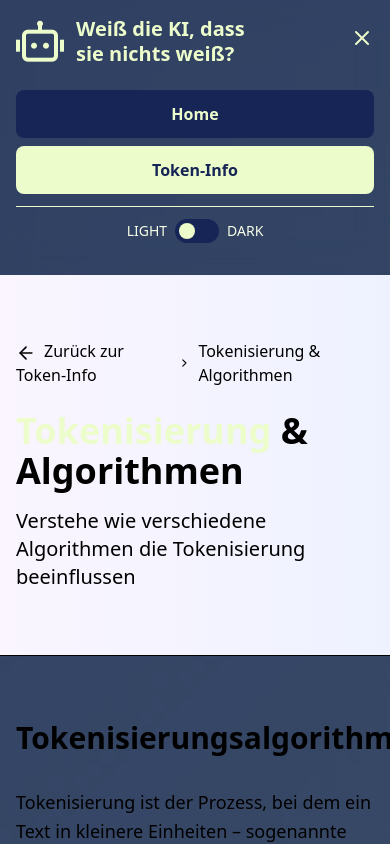
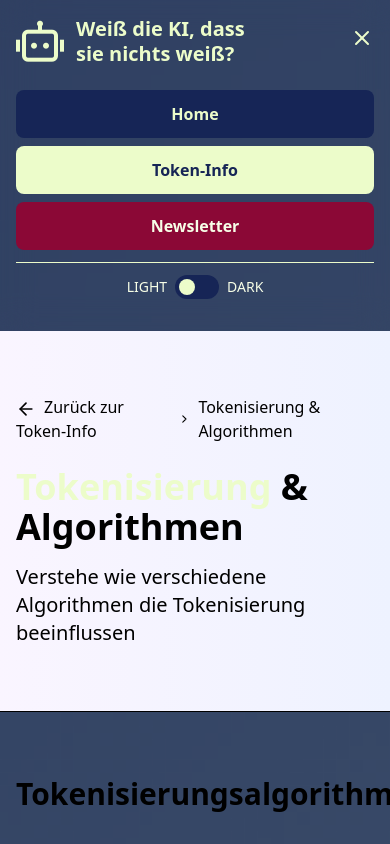
Before and after one commit to TNattermann/weiss-die-ki-dass-sie-nichts-weiss-frontend, a React (Vite) app: page /tokeninfo/algorithms in a window 390 px wide. Both pictures are taken after a click on the button 362 px from the left and 38 px from the top of the page. Shown: the top 844 px of the page. Built offline with nearby package versions, Linux system fonts and the light colour scheme.

Commit message:
added Newsletter to mobile view

```diff
--- a/src/components/Navbar.tsx
+++ b/src/components/Navbar.tsx
@@ -89,6 +89,14 @@ function Navbar() {
                                 {label}
                             </NavLink>
                         ))}
+
+                        <NavLink
+                            to=""
+                            className="bg-error-container text-on-error-container block text-center px-3 py-3 rounded-lg text-base font-semibold transition-colors duration-200"
+                        >
+                            Newsletter
+                        </NavLink>
+
                         <div className="flex justify-center pt-3 mt-3 border-t border-primary">
                             <ThemeToggle />
                         </div>
```
